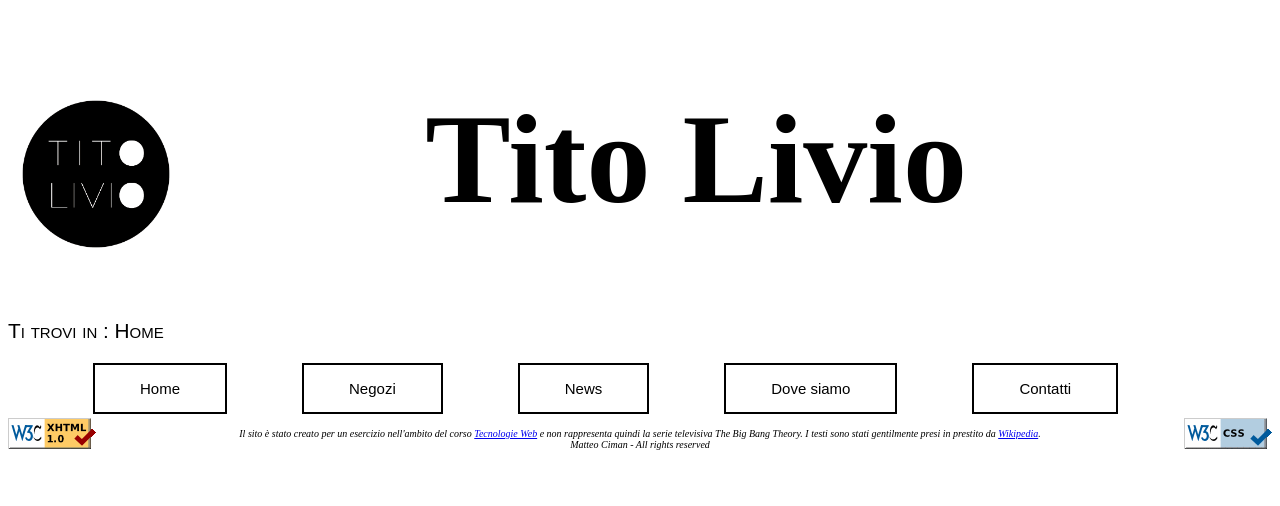
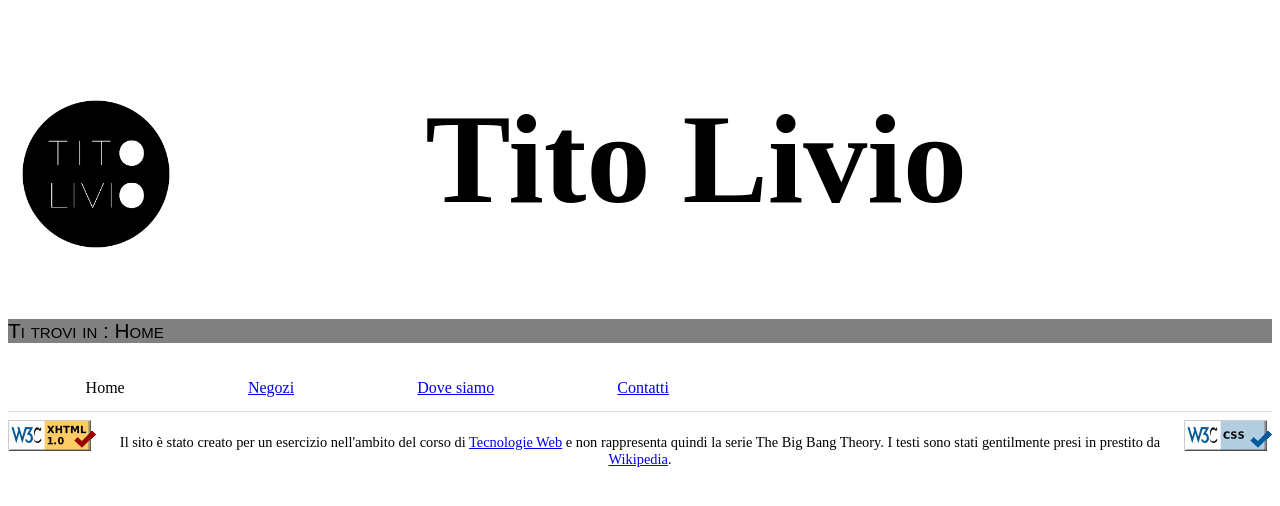
Before and after one commit to Italiaracerx/TecWeb-Project, a PHP site: page /home.html in a window 1280 px wide. Shown: the top 506 px of the page. Run offline with PHP 8.4, Linux system fonts and the light colour scheme.

Commit message:
Modifiche alla Home
modifiche sia al file home.html che sul relativo css

```diff
--- a/code/common.css
+++ b/code/common.css
@@ -1,5 +1,3 @@
-
-
 #logo{
 	float: left;
 	width: 11em;
@@ -16,60 +14,46 @@
 
 }
 
-#due{
-
+#position{
+    background-color: grey;
 	font-size: 1.3em;
-font-family: arial;
-font-variant: small-caps;
+    font-family: arial;
+    font-variant: small-caps;
 }
 
+#menu{
+padding: 1em 1em 1em 1em;
+}
 
-#menu li {
+#menu li{
+	float: left;
+    list-style-type: none;
+    padding-left:5%;
+    padding-right:5%;
+}
 
+#menu li a{
 	float: left;
-	display: block;
-
 
 }
 
-.bottone{
+#footer{
+	border-top: 1px solid #DDD;
 	text-align: center;
-	display: block;
-	cursor: pointer;
-	transition-duration: 0.4s;
-	-webkit-transition-duration: 0.4s;
-	background-color: white;
-	color: black;
-	border: 2px solid black;
-	padding: 1em;
-	font-size: 15px;
-	font-family: arial;
-	margin-left: 3em;
-	padding-left: 3em;
-	padding-right:3em;
-	margin-right: 2em;
 }
 
-.bottone:hover {
-	color:white;
-	background-color: black;
-
+#down{
+	padding-top: 0.5em;
+	padding-left: 1em;
+	font-size: 0.9em;
 }
 
-
-
-
-footer{
-	font-style: italic;
-	font-size: 10px;
-margin-top: 2em;
-text-align: center;
-}
-#pri{
+#HTML{
+	padding-top: 0.5em;
 	float: left;
 }
 
-#do{
-
+#CSS{
+	padding-top: 0.5em;
 	float: right;
 }
--- a/code/home.html
+++ b/code/home.html
@@ -24,20 +24,16 @@
 	</div>
 
 
-	<div id="due">
+	<div id="position">
 		<p>Ti trovi in : Home</p>
 	</div>
 
-	<div >
-		<ul id="menu">
-			<li ><button class="bottone" href="home.html" xml::lang="en">Home</button></li>
-			<li ><button class="bottone" href="negozi.html">Negozi</button></li>
-			<li ><button class="bottone" href="news.html" xml::lang="en">News</button></li>
-			<li ><button class="bottone" href="dovesiamo.html">Dove siamo</button></li>
-			<li ><button class="bottone" href="contatti.html">Contatti</button></li>
-
-		</ul>
-</div>
+        <ul id="menu">
+            <li id="home"><span xml:lang="en">Home</span></li>
+            <li id="negozi"><a href="negozi.html">Negozi</a></li>
+            <li id="location"><a href="dovesiamo.html">Dove siamo</a></li>
+            <li id="contatti"><a href="contatti.html">Contatti</a></li>
+        </ul>
 
 		<div id="quattro">
 
@@ -46,15 +42,12 @@
 		</div>
 
 
+    <div id="footer">
+
+        <img id="HTML" src="images/valid-xhtml10.png" alt = "HTML valido"/>
+        <img id="CSS" src="images/vcss-blue.gif" alt = "CSS valido"/>
+                <div id="down"><p>Il sito &egrave; stato creato per un esercizio nell'ambito del corso di <a href="http://informatica.math.unipd.it/laurea/tecnologieweb.html">Tecnologie Web</a> e non rappresenta quindi la serie The Big Bang Theory. I testi sono stati gentilmente presi in prestito da <a href="https://it.wikipedia.org/wiki/The_Big_Bang_Theory">Wikipedia</a>.</p></div>
+    </div>
+
 </body>
-
-<footer>
-	<br><br><br><br><br>
-	<img src="images/valid-xhtml10.png" id="pri">
-			<img src="images/vcss-blue.gif" id="do">
-		<p>Il sito &egrave; stato creato per un esercizio nell'ambito del corso <a href="http://docenti.math.unipd.it/gaggi/tecweb/">Tecnologie Web</a> e non rappresenta quindi la serie televisiva The Big Bang Theory. I testi sono stati gentilmente presi in prestito da <a href="https://www.wikipedia.org">Wikipedia</a>.<br>
-		Matteo Ciman - All rights reserved</p>
-</footer>
-
-
 </html>
```
